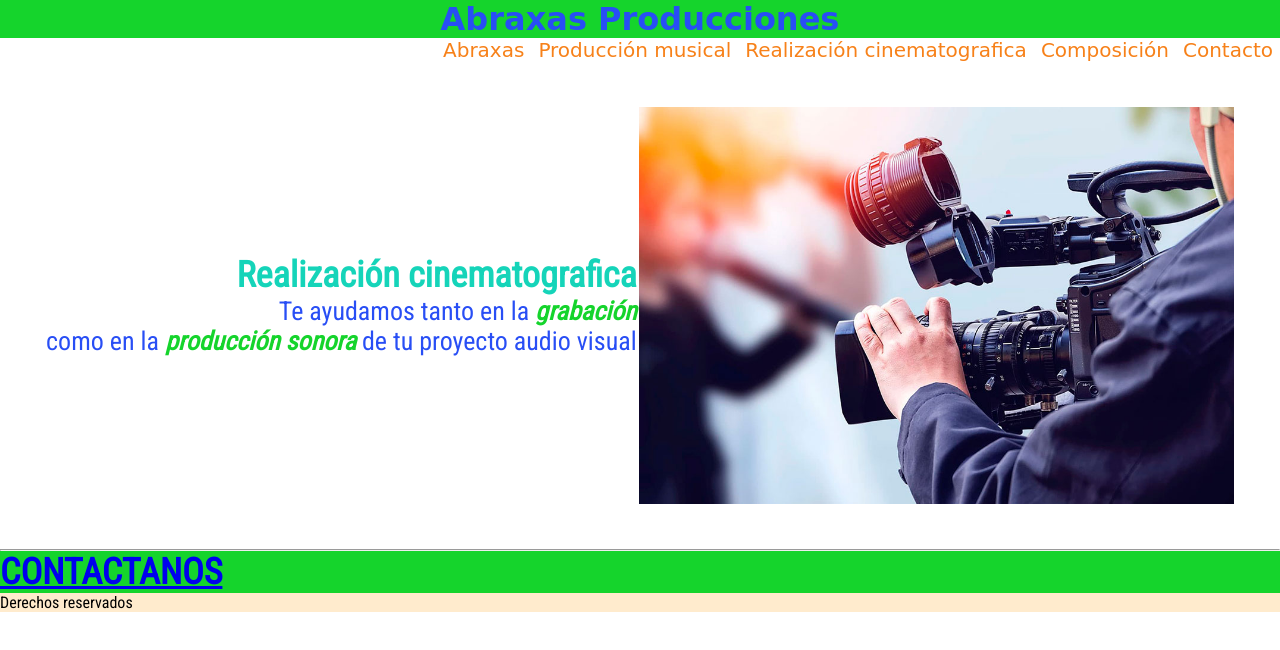
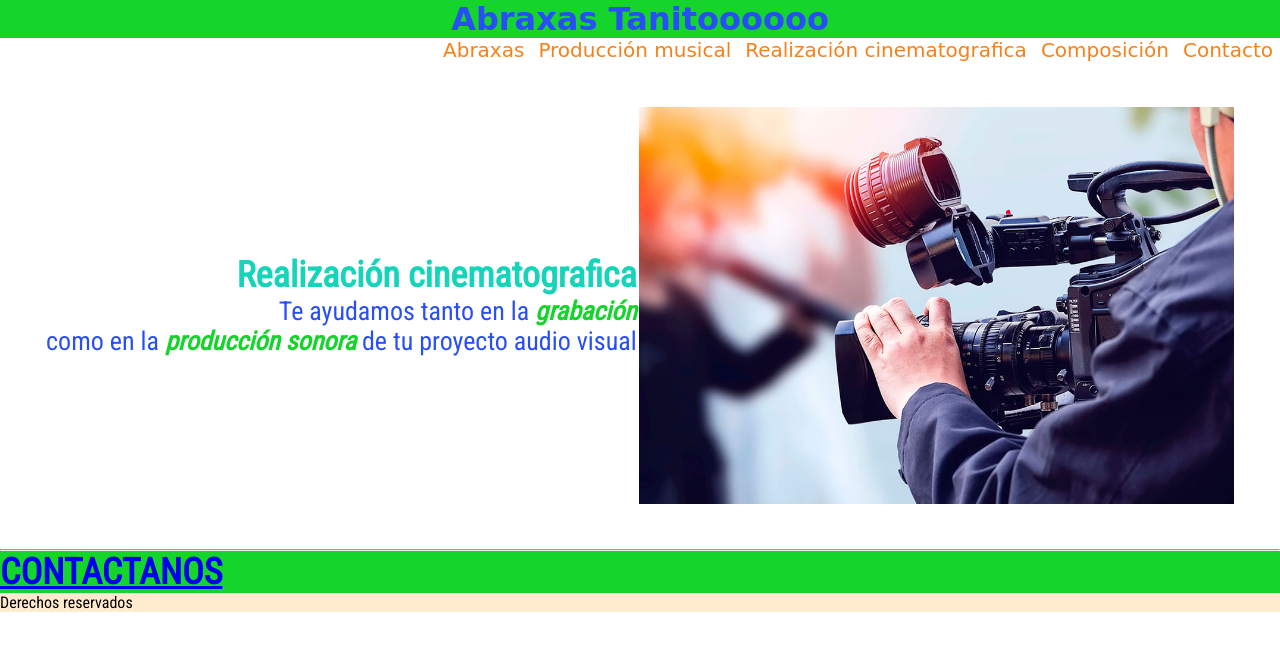
Before and after one commit to CEC-mati/abraxas-producciones, a website: page pages/realizacion_cinematografica.html in a window 1280 px wide. Drawn offline with Linux system fonts and the light colour scheme; a web font is replaced by a local one.

Commit message:
Cambie el nombre por tanito

```diff
--- a/pages/realizacion_cinematografica.html
+++ b/pages/realizacion_cinematografica.html
@@ -16,7 +16,7 @@
 
 <body>
     <header>
-            <h1>Abraxas Producciones</h1>
+            <h1>Abraxas Tanitoooooo</h1>
         <nav>
             <ul class="flexNav">
                 <li><a href="../index.html">Abraxas</a></li>
```
